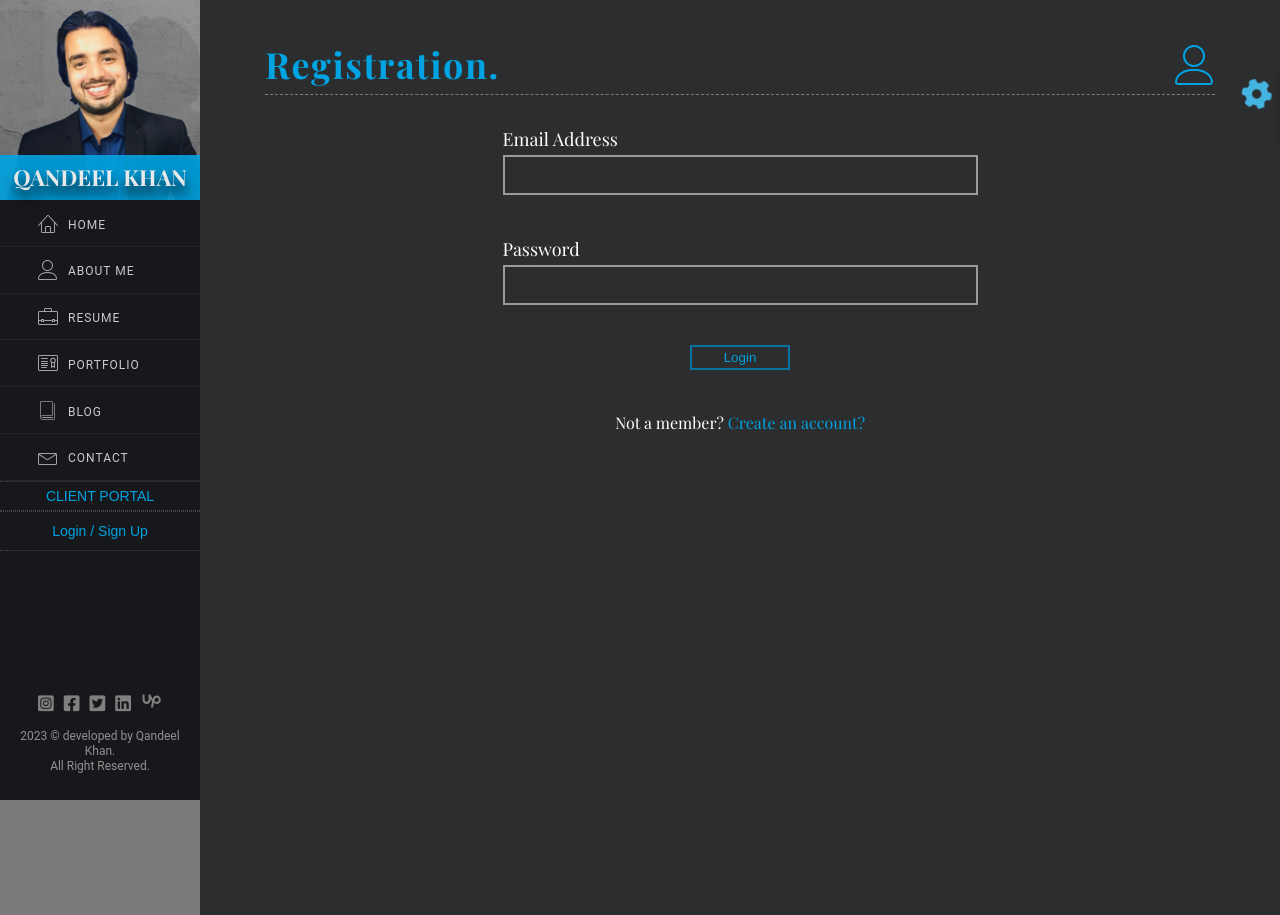
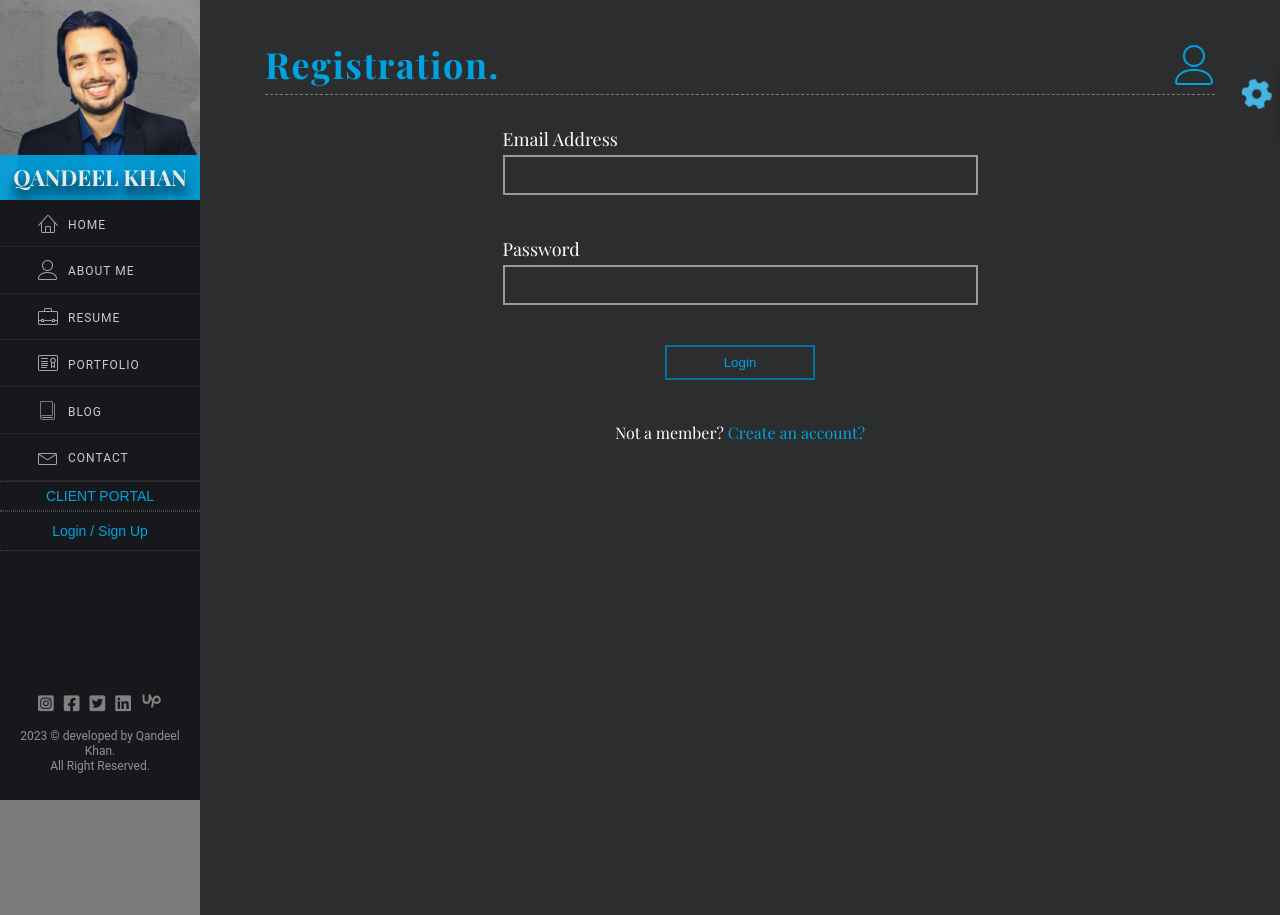
Before and after one commit to QandeelKhan/portfolio-client, a React (Create React App) app: page /login in a window 1280 px wide. Built offline with nearby package versions, Linux system fonts and the light colour scheme.

Commit message:
auto commit by py script

```diff
--- a/src/components/forms/login-form.css
+++ b/src/components/forms/login-form.css
@@ -28,8 +28,8 @@
 }
 
 .login-button {
-    width: 100px;
-    height: 25px;
+    width: 150px;
+    height: 35px;
     background-color: transparent;
     border: 2px solid #02729e;
     color: #00a3e1;
--- a/src/components/forms/reg-form.css
+++ b/src/components/forms/reg-form.css
@@ -2,11 +2,10 @@
     width: 100%;
     display: flex;
     flex-direction: column;
-    /* justify-content: space-around; */
+    justify-content: space-around;
     align-items: center;
     padding: 10px 0px;
     gap: 40px;
-    margin-bottom: 20px;
 }
 .terms-text span {
     color: white;
@@ -14,3 +13,16 @@
 .tc input {
     margin-right: 5px;
 }
+.login-button {
+    width: 150px;
+    height: 35px;
+    background-color: transparent;
+    border: 2px solid #02729e;
+    color: #00a3e1;
+    transition: 0.5s;
+}
+.login-button:hover {
+    background-color: #00a3e1;
+    color: black;
+    transition: 0.5s;
+}
```
